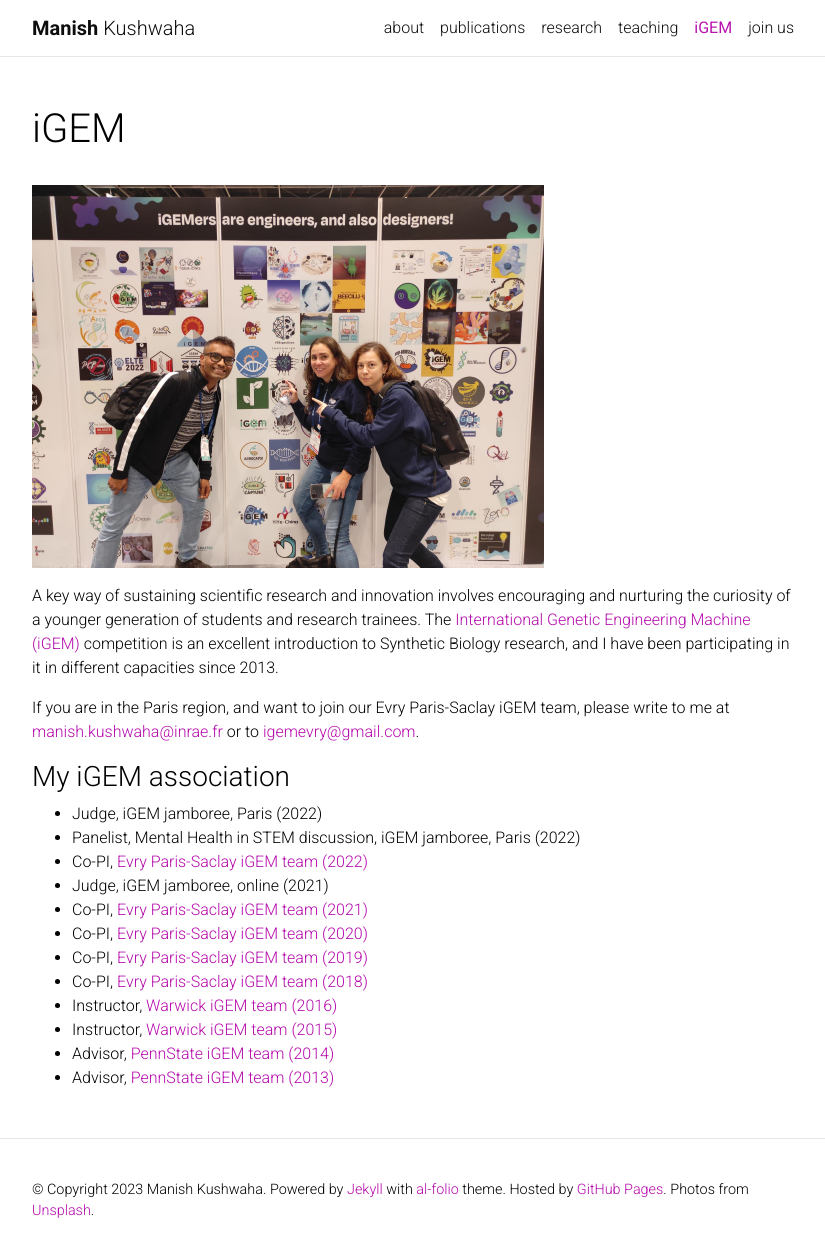
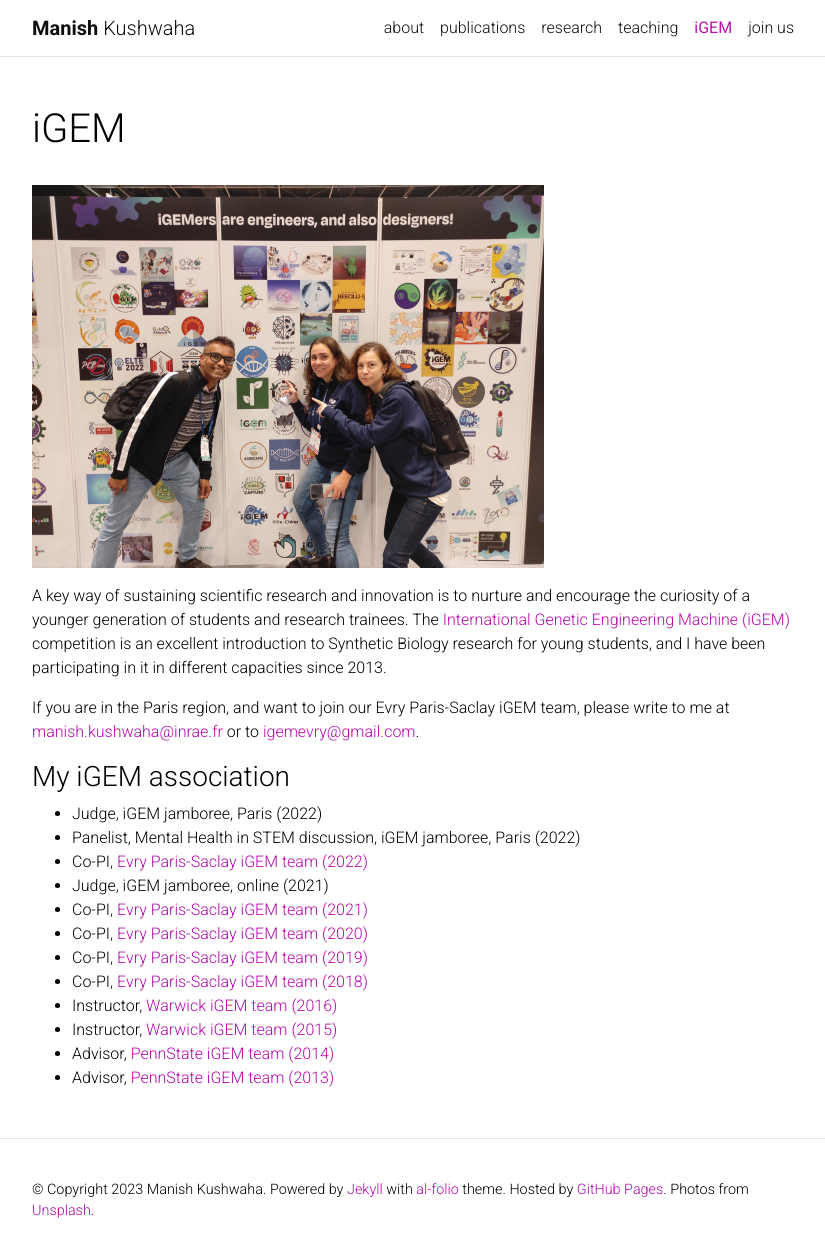
Before and after one commit to manishmicrobe/manishmicrobe.github.io, a Jekyll site: the page built from _pages/igem.md, in a window 1280 px wide and 1262 px high. Shown: the top 1257 px of the window, without its empty margins (223-1048 px from the left). Built offline with Jekyll 4.4.1, drawn with Linux system fonts in a browser that asks for light colours; comment, search, counter and statistics services are not loaded; a style sheet for code colours, icons or effects is not loaded.

Commit message:
Update igem.md

```diff
--- a/_pages/igem.md
+++ b/_pages/igem.md
@@ -9,7 +9,7 @@ nav_order: 4
 
 <img src='/assets/img/igem2022.jpg' align='center'  width='512' height='383'>
 
-A key way of sustaining scientific research and innovation involves encouraging and nurturing the curiosity of a younger generation of students and research trainees. The [International Genetic Engineering Machine (iGEM)](https://competition.igem.org/) competition is an excellent introduction to Synthetic Biology research, and I have been participating in it in different capacities since 2013.
+A key way of sustaining scientific research and innovation is to nurture and encourage the curiosity of a younger generation of students and research trainees. The [International Genetic Engineering Machine (iGEM)](https://competition.igem.org/) competition is an excellent introduction to Synthetic Biology research for young students, and I have been participating in it in different capacities since 2013.
 
 If you are in the Paris region, and want to join our Evry Paris-Saclay iGEM team, please write to me at <manish.kushwaha@inrae.fr> or to <igemevry@gmail.com>.
 
```
